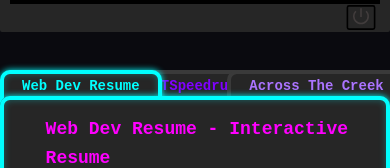
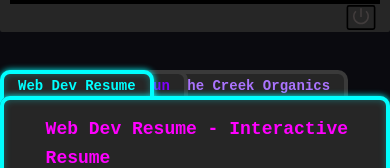
Before and after one commit to Jesse-D-Miller/webDevResume, a React (Vite) app: page / in a window 390 px wide. Both pictures are taken after a click on the element 366 px from the left and 27 px from the top of the page. Shown: the part 596-764 px from the top of the page. Built offline with nearby package versions, Linux system fonts and the light colour scheme; no server answers.

Commit message:
holomap issue in render location maybe fixed. layering of tabs for projects on small screens was hiding middle tab so I've set some default layering

```diff
--- a/src/App.css
+++ b/src/App.css
@@ -970,6 +970,17 @@
   margin-right: -16%;
 }
 
+@media (max-width: 480px) {
+  .folder-tab {
+    margin-right: -22%;
+    padding: 4px 14px;
+  }
+
+  .folder-tab[data-long="true"] {
+    margin-right: -34%;
+  }
+}
+
 .folder-tab.active {
   z-index: 5;
   animation: neonIgnite 1s ease-out both,
@@ -1200,6 +1211,7 @@
   position: relative;
   aspect-ratio: 677 / 500; /* this is just the ratio I drew the pngs for */
   height: 100%;
+  width: 100%;
   margin: 0 auto 0 auto;
   padding: 0;
   border-right: var(--color-neon-primary) solid 1px;
@@ -1207,6 +1219,18 @@
   user-select: none;
   -webkit-user-select: none;
   -webkit-touch-callout: none;
+}
+
+@media (max-width: 767px) {
+  .cyber-resume .box-8 {
+    max-width: 100%;
+    width: 100%;
+    justify-self: stretch;
+  }
+
+  .cyber-resume .box-8 .holo-map-container {
+    max-width: 100%;
+  }
 }
 
 .cyber-resume .box-8 .holo-map-container .bg-layer {
--- a/src/components/resume/CyberResume.jsx
+++ b/src/components/resume/CyberResume.jsx
@@ -97,9 +97,10 @@ function CyberResume({ resumeData, theme }) {
       </div>
 
       <div className="project-tabs-row">
-        {topProjects.map((project) => {
+        {topProjects.map((project, index) => {
           const shortTitle = project.title.split("-")[0].trim();
           const isLong = shortTitle.length > 18;
+          const defaultTabZIndex = topProjects.length - index;
           return (
             <div
               key={project.id}
@@ -112,6 +113,8 @@ function CyberResume({ resumeData, theme }) {
                   ? `rgb(${neonColors[project.id].rgb})`
                   : undefined,
                 "--neon-color-opacity": neonColors[project.id]?.opacity,
+                zIndex:
+                  frontProjectId === project.id ? 6 : defaultTabZIndex,
               }}
               onClick={() => setFrontProjectId(project.id)}
             >
```
